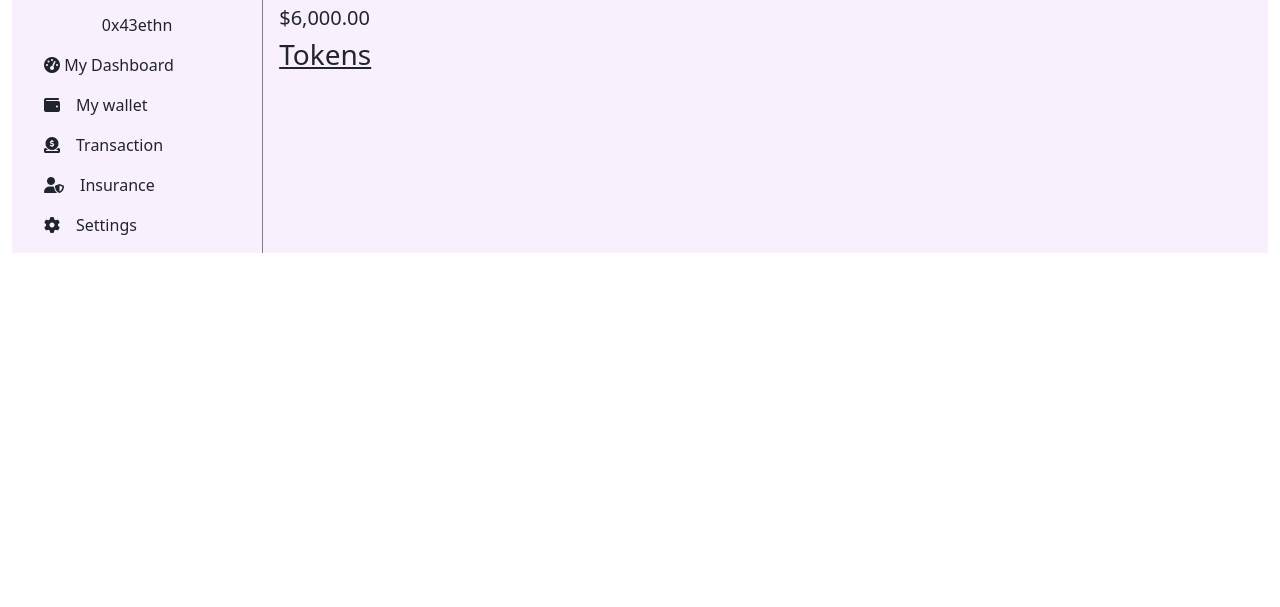
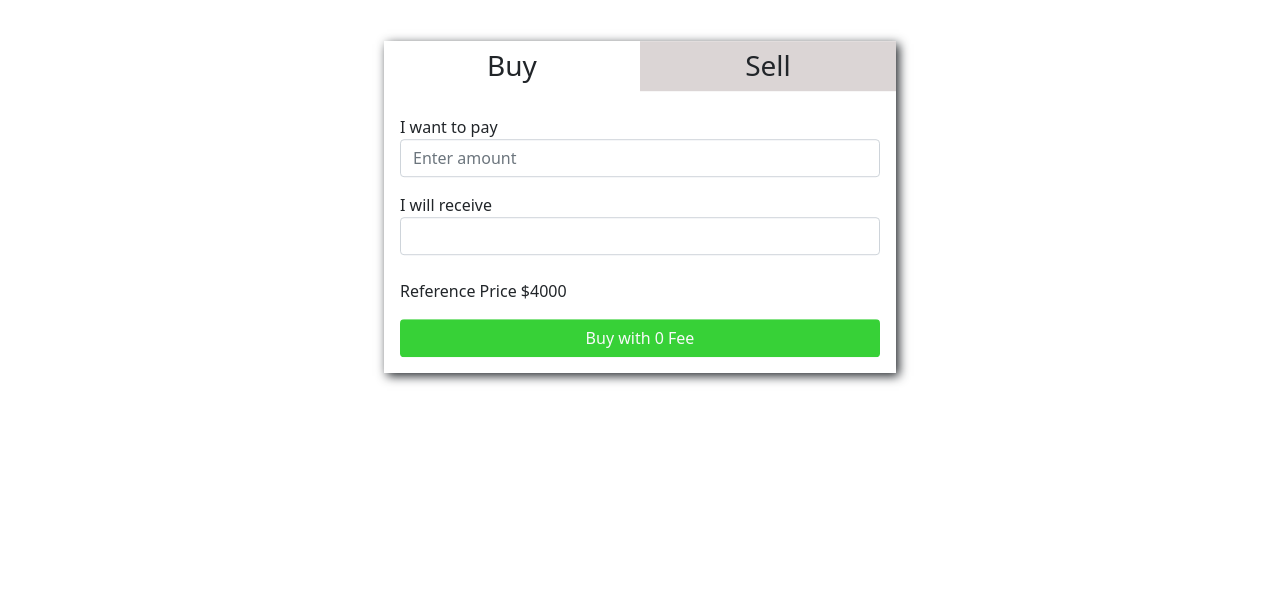
Before and after one commit to Beeaxh/beeaxh, a plain HTML site: page wallet.html in a window 1280 px wide. Shown: the part 193-800 px from the top of the page. Drawn offline with nearby package versions, Linux system fonts and the light colour scheme.

Commit message:
buy and sell

```diff
--- a/style.css
+++ b/style.css
@@ -259,6 +259,34 @@ body {
 .tokensHead {
   text-decoration: underline;
 }
+.buyAndSell {
+  width: 40%;
+  position: absolute;
+  left: 50%;
+  top: 50%;
+  transform: translate(-50%, -50%);
+  box-shadow: 3px 3px 10px;
+}
+.buyBtn {
+  background-color: rgb(55, 209, 55);
+}
+.referencePrice {
+  font-size: 0.5;
+}
+.flexBuyAndSell {
+  display: flex;
+}
+.buy {
+  flex: 50%;
+  text-align: center;
+  padding: 0.5rem;
+}
+.sell {
+  flex: 50%;
+  text-align: center;
+  padding: 0.5rem;
+  background-color: #dbd5d5;
+}
 .otc {
   position: relative;
   width: 320px;
@@ -478,4 +506,13 @@ input[type="number"]:nth-child(n + 4) {
     outline: none;
     width: 100%;
   }
+  .buyAndSell {
+    text-align: left;
+    width: 65%;
+    position: absolute;
+    left: 50%;
+    top: 90%;
+    transform: translate(-50%, -50%);
+    box-shadow: 3px 3px 10px;
+  }
 }
--- a/wallet.html
+++ b/wallet.html
@@ -26,7 +26,7 @@
     <title>wallet</title>
   </head>
   <body>
-    <div class="flexTop">
+    <!-- <div class="flexTop">
       <div class="topTextDiv"><h2>Dashboard</h2></div>
       <div class="topIconDiv">
         <i class="fa-solid fa-bell mt-3"></i>
@@ -67,6 +67,37 @@
 
         </div>
       </div>
+    </div> -->
+    <div class="buyAndSell">
+      <div class="flexBuyAndSell">
+        <h3 class="buy">Buy</h3>
+        <h3 class="sell">Sell</h3>
+      </div>
+      <form class="p-3">
+        <div class="form-group">
+          <label for="exampleInputEmail1">I want to pay</label>
+          <input
+            type="input"
+            class="form-control"
+            id="exampleInputEmail1"
+            aria-describedby="emailHelp"
+            placeholder="Enter amount"
+          />
+        </div>
+        <div class="form-group mt-3">
+          <label for="receive">I will receive</label>
+          <input type="password" class="form-control" id="receive" />
+        </div>
+        <br />
+
+        <p class="referencePrice">Reference Price $4000</p>
+
+        <div class="d-grid">
+          <button type="submit" class="btn buyBtn btn-block text-light">
+            Buy with 0 Fee
+          </button>
+        </div>
+      </form>
     </div>
   </body>
 </html>
```
